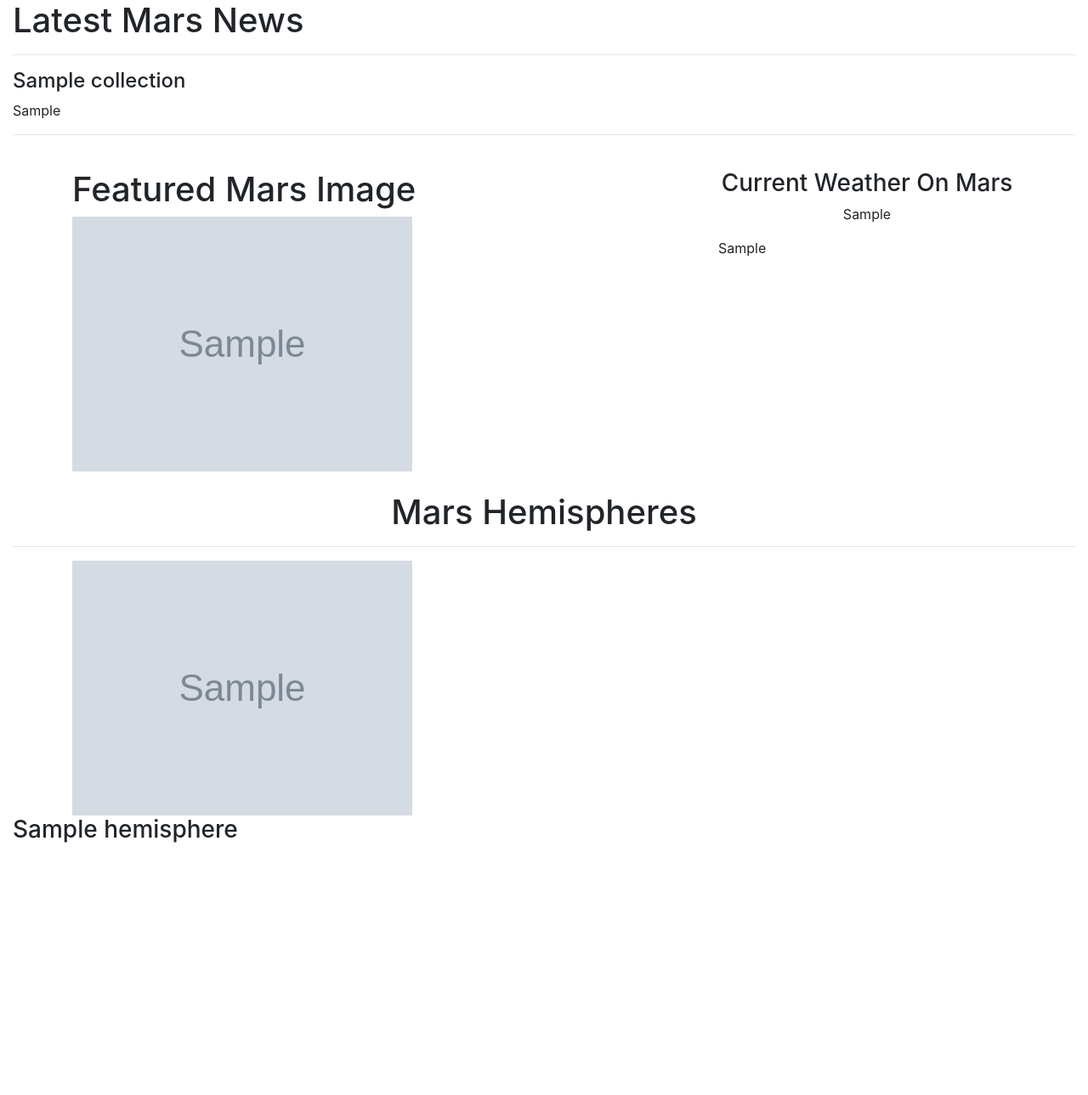
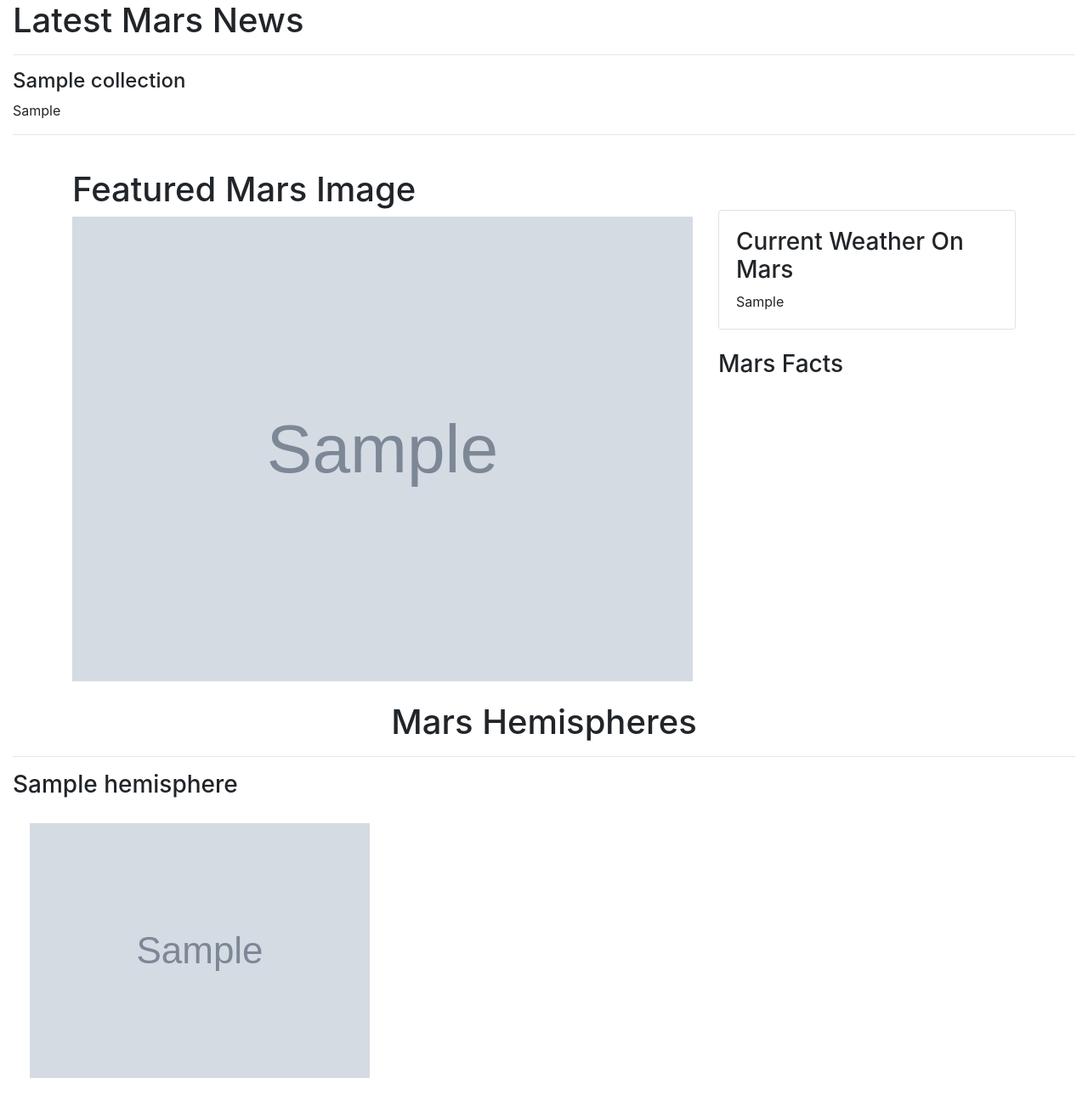
Before and after one commit to benanza/Mission-to-Mars, a Flask app: page / in a window 1280 px wide. Shown: the part 320-1609 px from the top of the page at 85% size. Before the commit the page ends 1312 px from the top, so only its background shows below. Run offline with Flask 2, Linux system fonts and the light colour scheme; grey boxes marked "Sample" are stand-in pictures; a database or web service that is not in the repository returns one stand-in record (values such as "Sample title"); some libraries are stand-ins or nearby versions.

Commit message:
page alignment fixed

```diff
--- a/templates/index.html
+++ b/templates/index.html
@@ -24,39 +24,35 @@
         <div class='row'>
             <div class='col-md-8'>
                 <h1>Featured Mars Image</h1>
-                <img src='{{ mars.featured_image_url }}' alt='Mars Featured Image'>
+                <img src='{{ mars.featured_image_url }}' alt='Mars Featured Image' style="width:100%">
             </div>
             <div class='col-md-4'>
-                <div class='box' align="center" id="weatherbox">
+                <br>
+                <br>
+                <div class='box border rounded' id="weatherbox" style="padding:20px">
                     <h3>Current Weather On Mars</h3>
-                    <p>{{ mars.mars_weather }}</p>
+                    <div>{{ mars.mars_weather}}</div>
                 </div>
-                <div>
-                    <p>{{ mars.html_table }}</p>
-                </div>
+                <br>
+                <h3>Mars Facts</h3>
+                <object data='{{ mars.html_table }}'></object>
             </div>
         </div>
     </div>
     <br>
     <h1 align='center'>Mars Hemispheres</h1>
     <hr>
-    <div class='container'>
-        <img src='{{ mars.hemisphere_image_urls }}'>
+    <div class='row'>
+        {% for hemisphere in mars.hemisphere_image_urls %}
+        <div class="col-md-6">
+          <h3>{{ hemisphere.title }}</h3>
+          <div class='thumbnail'>
+            <img src='{{ hemisphere.img_url | default("static/images/error.png", true)}}' alt='...' style="padding:20px">
+          </div>
+        </div>
+        {% endfor %}
     </div>
-  </div>
   </div>
 </body>
 
 </html>
-
-{% for hemisphere in mars.hemispheres %}
-<div class="col-md-6">
-  <div class="thumbnail">
-      <!-- if images is False/None/non-existent, then default to error message
-      <img src="{{hemisphere.img_url | default('static/images/error.png', true)}}" alt="...">             -->
-        <div class="caption">
-            <h3>{{hemisphere.title}}</h3>
-        </div>
-  </div>
-</div>
-{% endfor %}
```
Also changed, not shown: scrape_mars.py (+5 -9 lines), 1 other file.
